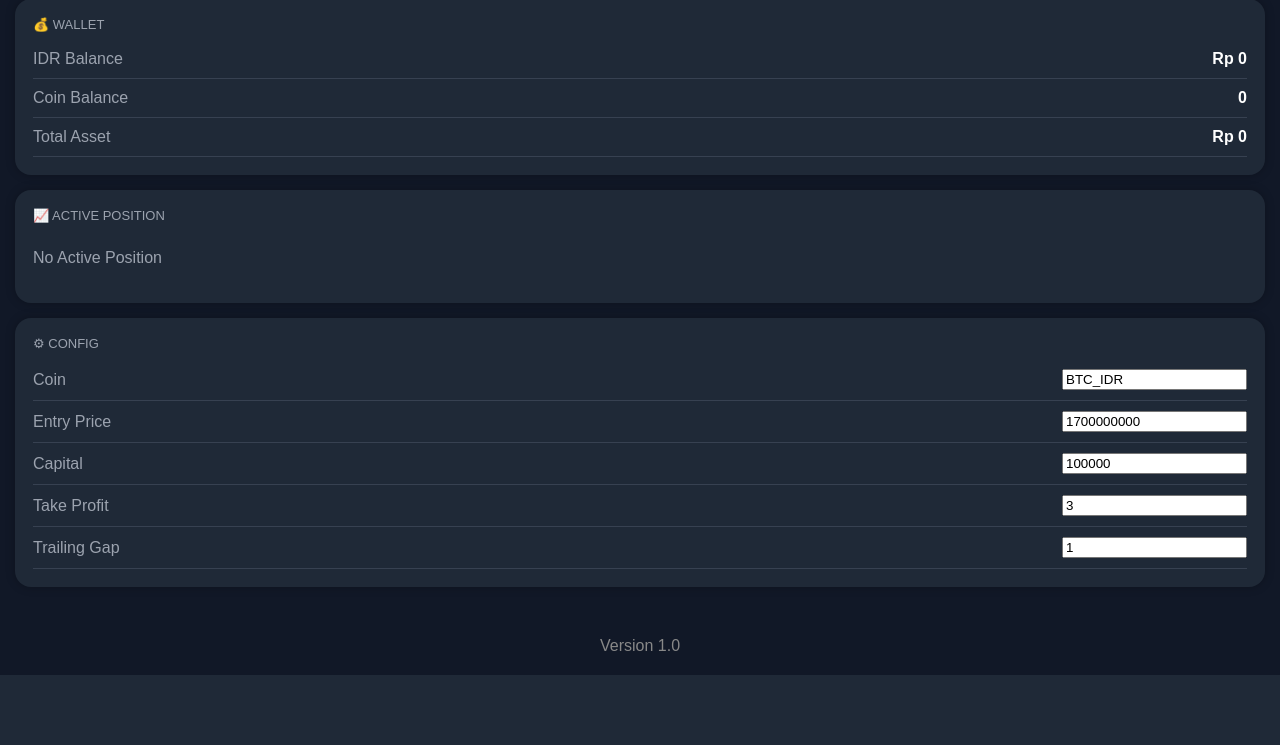
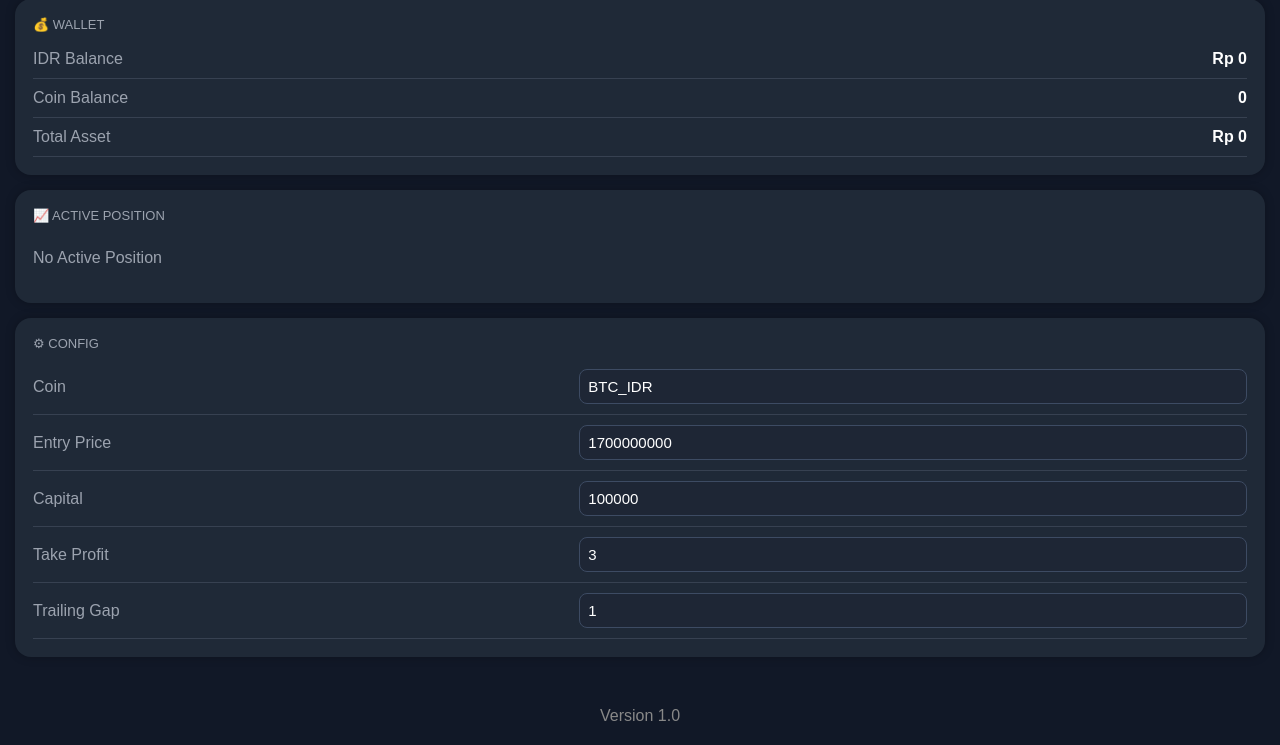
Before and after one commit to adhigame989/Indodax-Execution-Bot, a Flask app: page / in a window 1280 px wide. Shown: the part 874-1619 px from the top of the page. Before the commit the page ends 1549 px from the top, so only its background shows below. Run offline with Flask 3, Linux system fonts and the light colour scheme; data that the repository does not hold is empty.

Commit message:
Add styles for info-table input fields

```diff
--- a/static/css/style.css
+++ b/static/css/style.css
@@ -219,3 +219,23 @@ body{
     font-weight:bold;
 
 }
+
+.info-table input{
+
+    width:100%;
+
+    background:#1e2635;
+
+    color:white;
+
+    border:1px solid #3d4b63;
+
+    border-radius:8px;
+
+    padding:8px;
+
+    font-size:15px;
+
+    box-sizing:border-box;
+
+}
```
